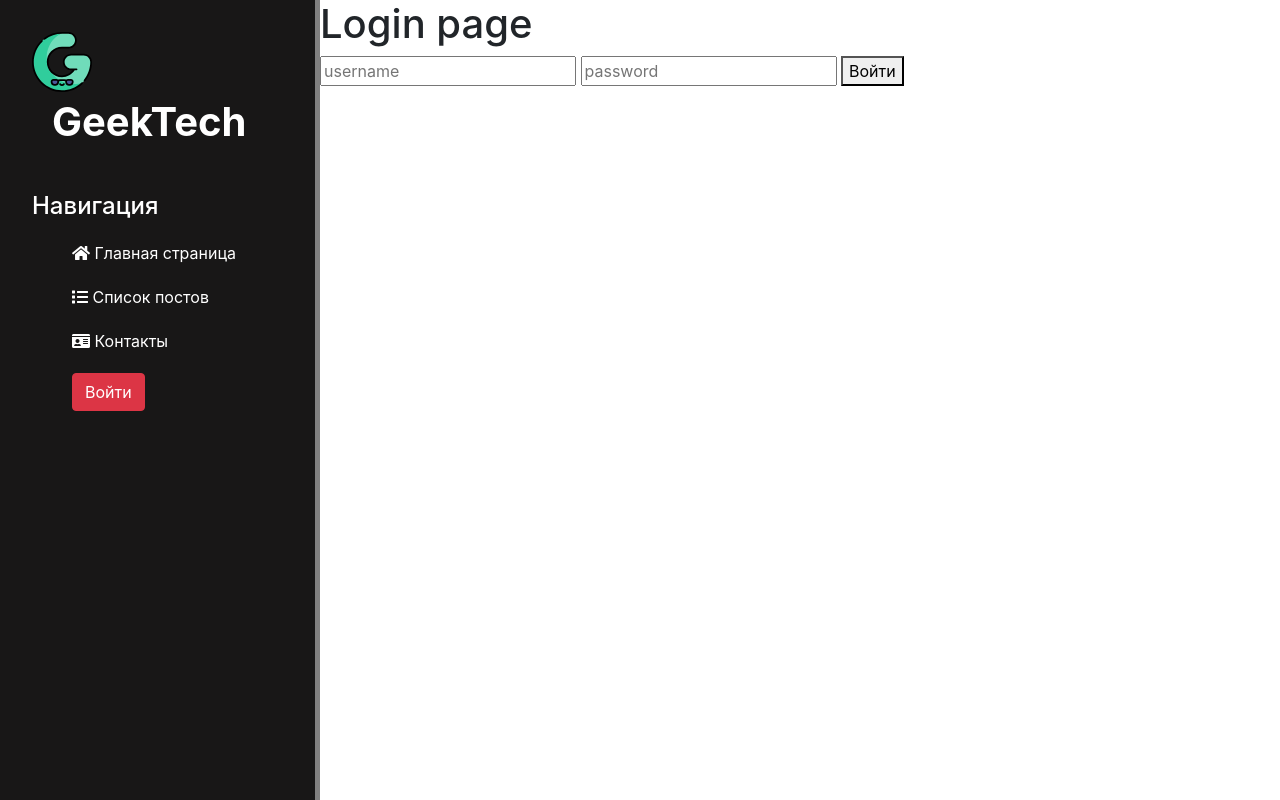
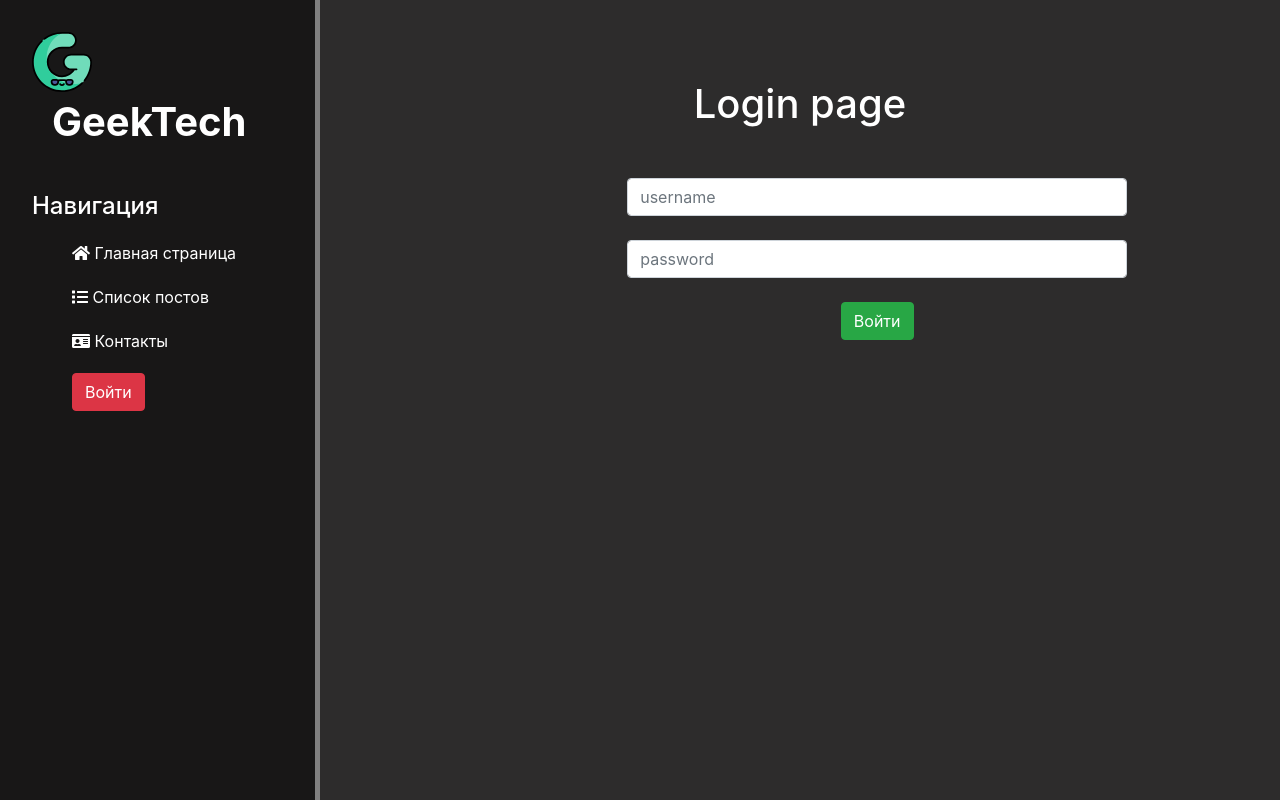
Before and after one commit to tanaki1609/blog, a Django app: page /login/ in a window 1280 px wide. Run offline with Django 3.2, Linux system fonts and the light colour scheme; some libraries are stand-ins or nearby versions.

Commit message:
added login.html

```diff
--- a/static/css/main.css
+++ b/static/css/main.css
@@ -55,3 +55,20 @@ header a{
     padding-left: 400px;
     color: white;
 }
+.block-content{
+    background: #2d2c2c;
+    height: 100vh;
+}
+.features{
+    display: block;
+    float: left;
+    color: white;
+    margin-top: 80px;
+    width: 75%;
+    text-align: center;
+}
+form{
+    width: 500px;
+    margin-top: 50px;
+    margin-left: 32%;
+}
--- a/templates/layout.html
+++ b/templates/layout.html
@@ -4,7 +4,7 @@
 <head>
     <meta charset="UTF-8">
     <title>{% block title %} {% endblock %}</title>
-     <link rel="stylesheet" href="{% static 'css/main.css' %}">
+    <link rel="stylesheet" href="{% static 'css/main.css' %}">
     <link rel="stylesheet" href="https://use.fontawesome.com/releases/v5.8.2/css/all.css">
     <link rel="stylesheet" href="https://stackpath.bootstrapcdn.com/bootstrap/4.5.2/css/bootstrap.min.css">
 </head>
@@ -15,19 +15,44 @@
     <span class="logo">GeekTech</span>
     <h4>Навигация</h4>
     <ul>
-        <a href="/"><li> <i class="fas fa-home"></i> Главная страница</li></a>
-        <a href="/posts/"><li><i class="fas fa-list"></i> Список постов</li></a>
-        <a href="/contacts/"><li><i class="fas fa-id-card"></i> Контакты</li></a>
+        <a href="/">
+            <li><i class="fas fa-home"></i> Главная страница</li>
+        </a>
+        <a href="/posts/">
+            <li><i class="fas fa-list"></i> Список постов</li>
+        </a>
+        <a href="/contacts/">
+            <li><i class="fas fa-id-card"></i> Контакты</li>
+        </a>
         {% if username %}
-            <a href="/logout/"><li><button type="button" class="btn btn-danger">Выйти ({{ username }})</button></li></a>
+            <a href="/add_article/">
+                <li>
+                    <button type="button" class="btn btn-primary">
+                        Добавить запись
+                    </button>
+                </li>
+            </a>
+        {% endif %}
+
+        {% if username %}
+            <a href="/logout/">
+                <li>
+                    <button type="button" class="btn btn-danger">Выйти ({{ username }})</button>
+                </li>
+            </a>
         {% else %}
-            <a href="/login/"><li><button type="button" class="btn btn-danger">Войти</button></li></a>
+            <a href="/login/">
+                <li>
+                    <button type="button" class="btn btn-danger">Войти</button>
+                </li>
+            </a>
         {% endif %}
     </ul>
 </aside>
+<div class="block-content">
+    {% block content %}
 
-{% block content %}
-
-{% endblock %}
+    {% endblock %}
+</div>
 </body>
 </html>
--- a/templates/login.html
+++ b/templates/login.html
@@ -1,13 +1,15 @@
 {% extends 'layout.html' %}
 {% block title %} Login Page {% endblock %}
 {% block content %}
-    <div>
+    <div class="features">
         <h1>Login page</h1>
         <form action="/login/" method="post">
             {% csrf_token %}
-            <input type="text" name="username" placeholder="username">
-            <input type="password" name="password" placeholder="password">
-            <button type="submit">Войти</button>
+            <input type="text" name="username" placeholder="username" class="form-control">
+            <br>
+            <input type="password" name="password" placeholder="password" class="form-control">
+            <br>
+            <button type="submit" class="btn btn-success">Войти</button>
         </form>
     </div>
 {% endblock %}
```
Also changed, not shown: article_app/forms.py (+24 -1 lines), templates/add.html (+13 -11 lines).
